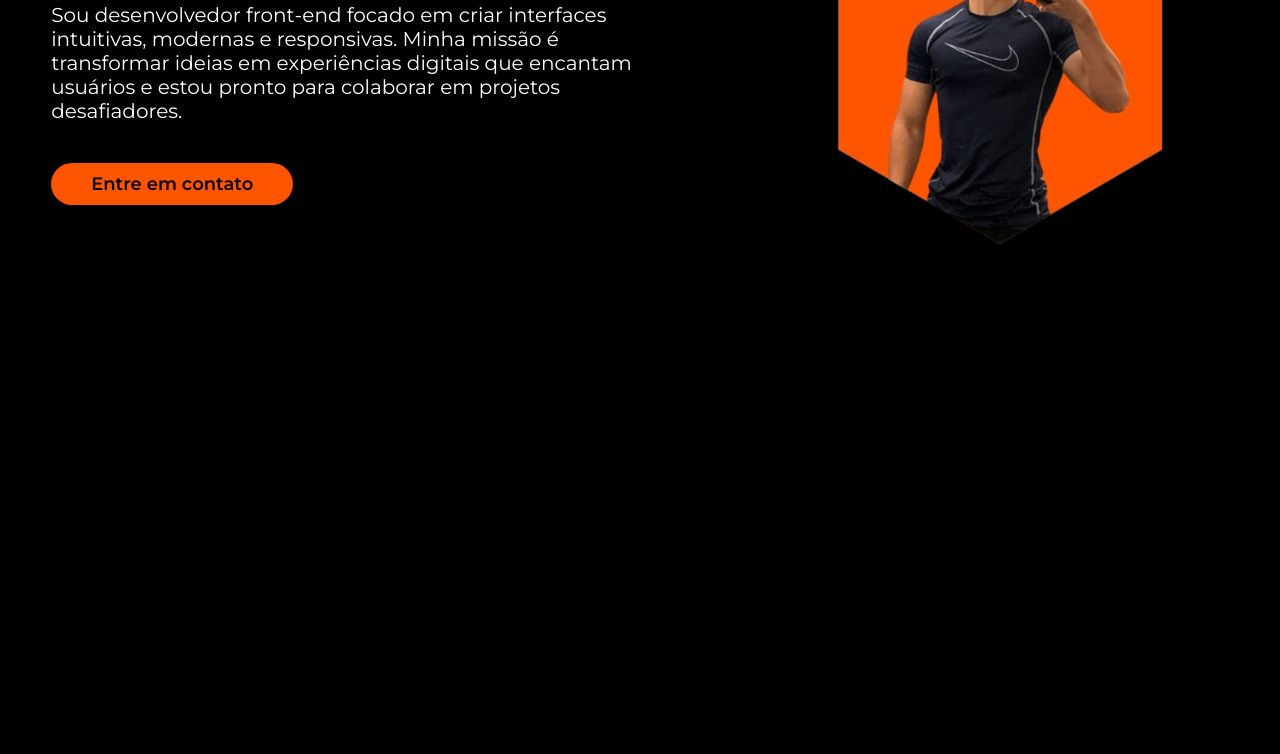
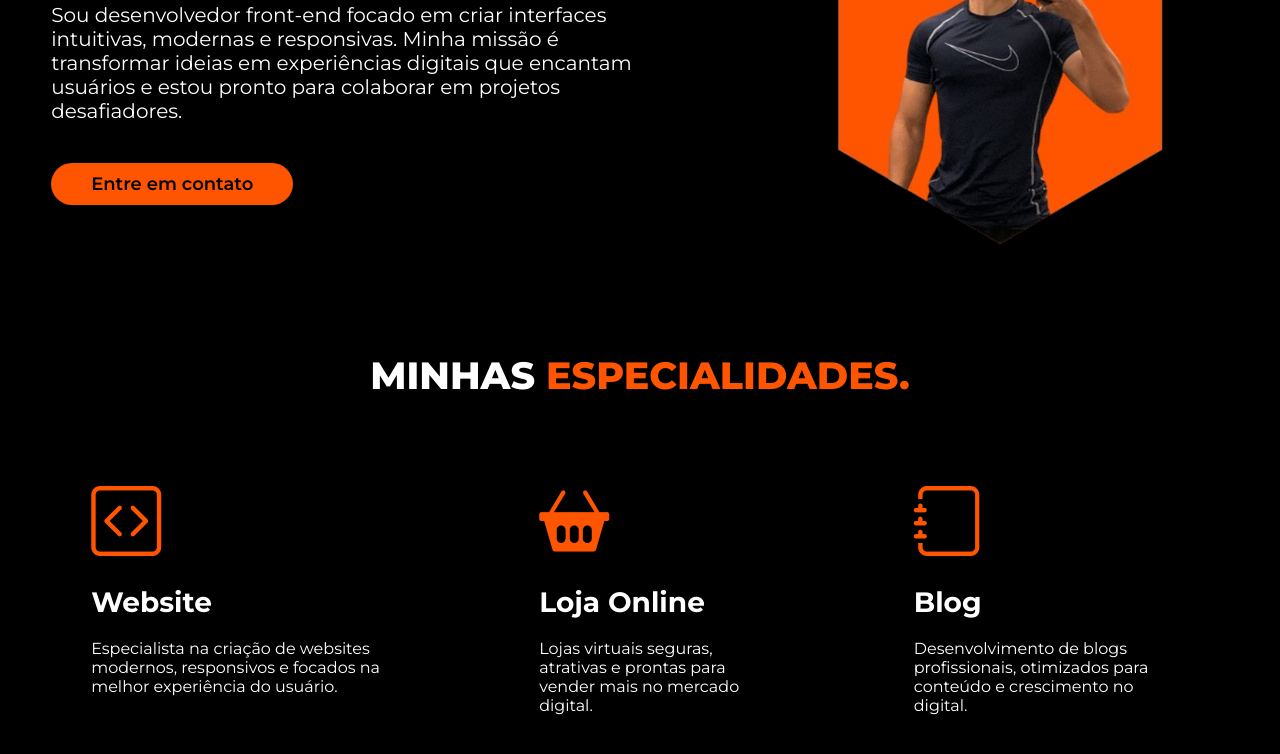
Before and after one commit to brunnogabriel23/portifolio-bg, a plain HTML site: page index.html in a window 1280 px wide. Shown: the part 420-1174 px from the top of the page. Before the commit the page ends 800 px from the top, so only its background shows below. Drawn offline with nearby package versions, Linux system fonts and the light colour scheme.

Commit message:
Especialidades atualizada

```diff
--- a/index.html
+++ b/index.html
@@ -8,6 +8,8 @@
     <link rel="preconnect" href="https://fonts.googleapis.com">
     <link rel="preconnect" href="https://fonts.gstatic.com" crossorigin>
     <link href="https://fonts.googleapis.com/css2?family=Montserrat:ital,wght@0,100..900;1,100..900&display=swap" rel="stylesheet">
+    <!--BOOSTRAP-->
+    <link rel="stylesheet" href="https://cdn.jsdelivr.net/npm/bootstrap-icons@1.13.1/font/bootstrap-icons.min.css">
     <!--Favicon-->
     <link rel="shortcut icon" href="imagens/favicon-16x16.png" type="image/x-icon">
     <!--CSS-->
@@ -61,6 +63,31 @@
                 </div><!--flex-->
             </div><!--interface-->
         </section><!--topo-do-site-->
+
+        <section class="especialidades">
+            <div class="interface">
+                <h2 class="titulo">MINHAS <span>ESPECIALIDADES.</span></h2>
+                <div class="flex">
+                    <div class="especialidades-box">
+                        <i class="bi bi-code-square"></i>
+                        <h3>Website</h3>
+                        <p>Especialista na criação de websites modernos, responsivos e focados na melhor experiência do usuário.</p>
+                    </div><!--especialidades-box-->
+
+                    <div class="especialidades-box">
+                        <i class="bi bi-basket2-fill"></i>
+                        <h3>Loja Online</h3>
+                        <p>Lojas virtuais seguras, atrativas e prontas para vender mais no mercado digital.</p>
+                    </div><!--especialidades-box-->
+
+                    <div class="especialidades-box">
+                        <i class="bi bi-journal"></i>
+                        <h3>Blog</h3>
+                        <p>Desenvolvimento de blogs profissionais, otimizados para conteúdo e crescimento no digital.</p>
+                    </div><!--especialidades-box-->
+                </div><!--flex-->
+            </div><!--interface-->
+        </section><!--especialidades-->
     </main>
 </body>
 </html>
--- a/style/style.css
+++ b/style/style.css
@@ -23,6 +23,17 @@
     font-optical-sizing: auto;
     font-weight: weight;
     font-style: normal;
+}
+
+h2.titulo {
+    text-align: center;
+    font-size: 38px;
+    font-weight: 800;
+    color: white;
+}
+
+h2.titulo span {
+    color: #ff5400;
 }
 
 body {
@@ -122,3 +133,37 @@ section.topo-do-site .flex {
         top: 30px;
     }
 }
+
+/* ESTILO ESPECIALIDADES */
+
+section.especialidades {
+    padding: 40px 4%;
+}
+
+section.especialidades .flex{
+    gap: 60px;
+}
+
+.especialidades .especialidades-box {
+    color: #fff;
+    border-radius: 30px;
+    padding: 40px;
+    margin-top: 40px;
+    transition: .5s;
+
+}
+
+.especialidades .especialidades-box:hover {
+    box-shadow: 0px 0px 10px #484848d0;
+    transform: scale(1.02);
+}
+
+.especialidades .especialidades-box i{
+    font-size: 70px;
+    color: #ff5400;
+}
+
+.especialidades .especialidades-box h3 {
+    font-size: 28px;
+    margin: 20px 0;
+}
```
